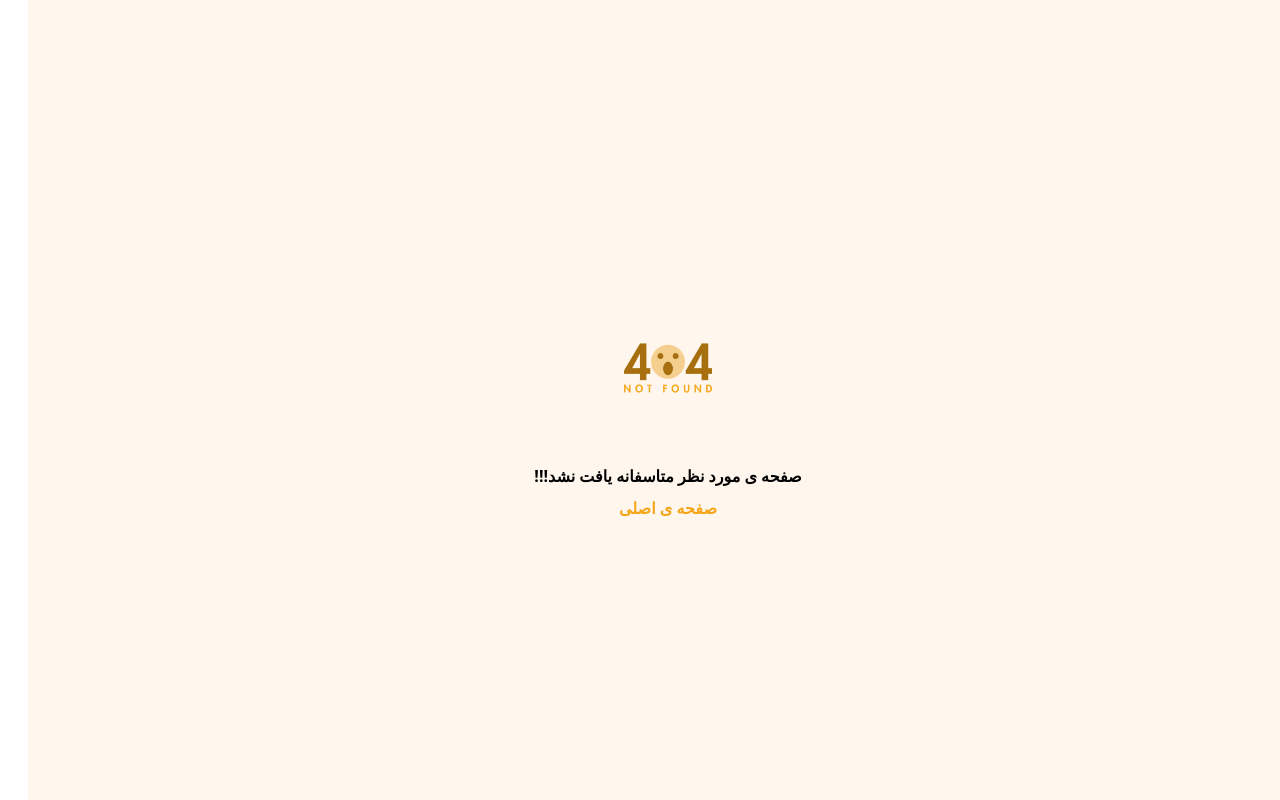
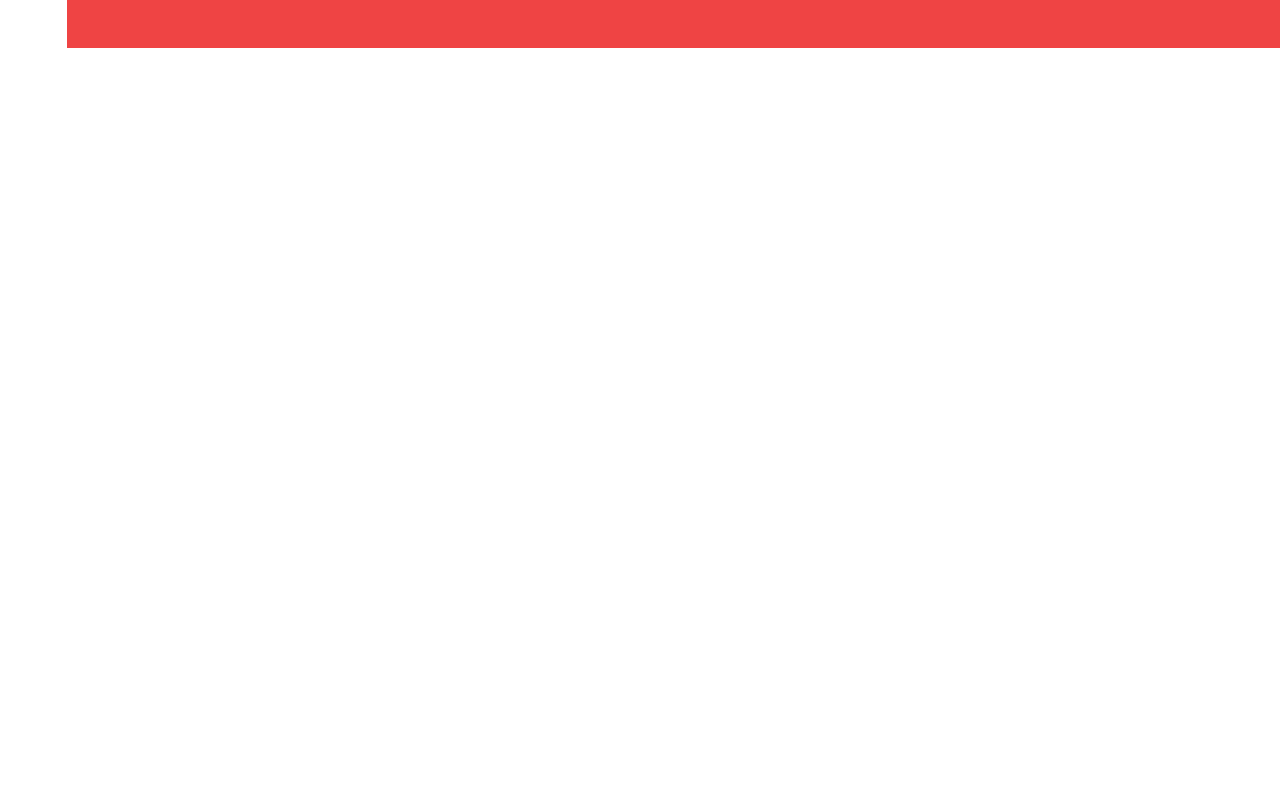
Before and after one commit to marziyemonshizadeh/digikala-clone, a Next.js app: page /landings in a window 1280 px wide. Before the commit this address had no page. Built offline with nearby package versions, Linux system fonts and the light colour scheme.

Commit message:
Add: add landigs page

```diff
--- /dev/null
+++ b/src/app/(landigns)/landings/page.tsx
@@ -0,0 +1,7 @@
+type Props = {};
+
+function Landings({}: Props) {
+  return <div>Landings</div>;
+}
+
+export default Landings;
--- /dev/null
+++ b/src/app/(landigns)/landings/seller-introduction/page.tsx
@@ -0,0 +1,7 @@
+type Props = {};
+
+function SellerIntroduction({}: Props) {
+  return <div>SellerIntroduction</div>;
+}
+
+export default SellerIntroduction;
--- /dev/null
+++ b/src/app/(landigns)/layout.tsx
@@ -0,0 +1,10 @@
+function Layout({ children }: { children: React.ReactNode }) {
+  return (
+    <div className="bg-red-500">
+      Layout
+      {children}
+    </div>
+  );
+}
+
+export default Layout;
```
